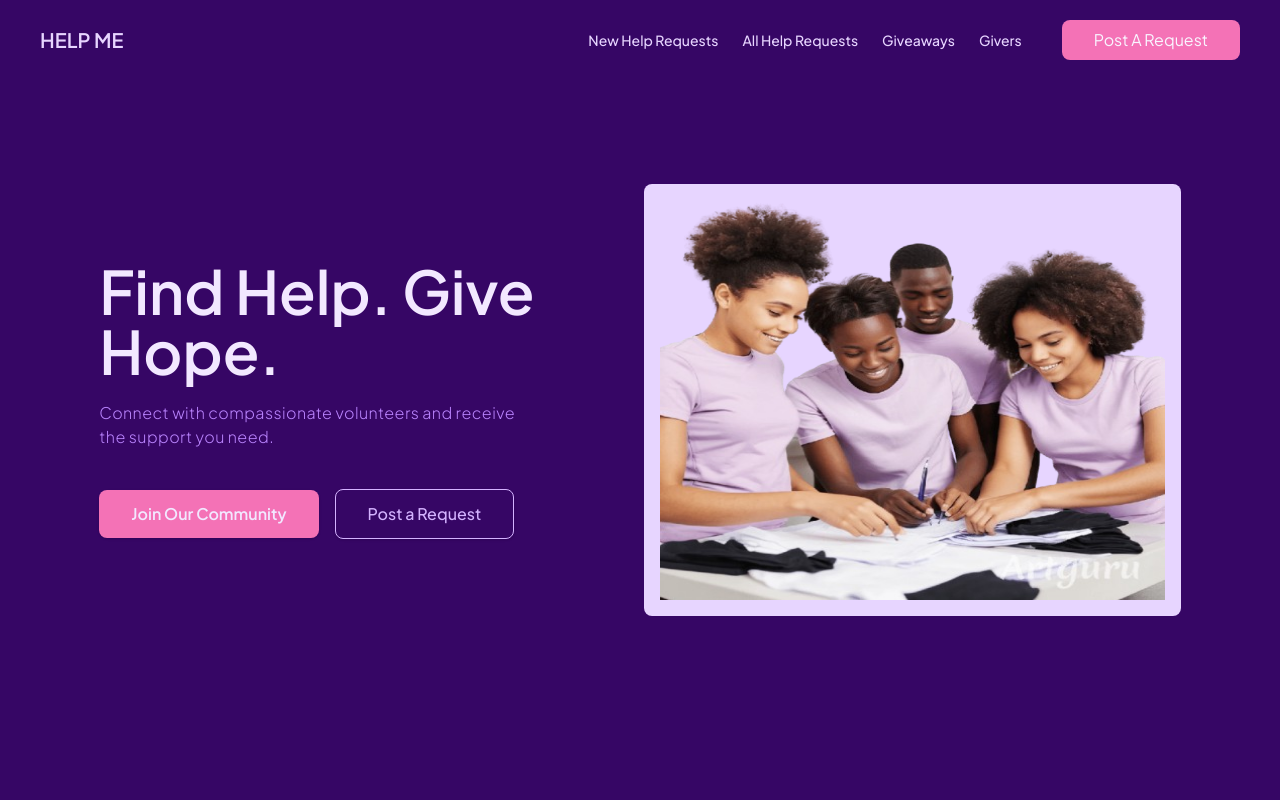
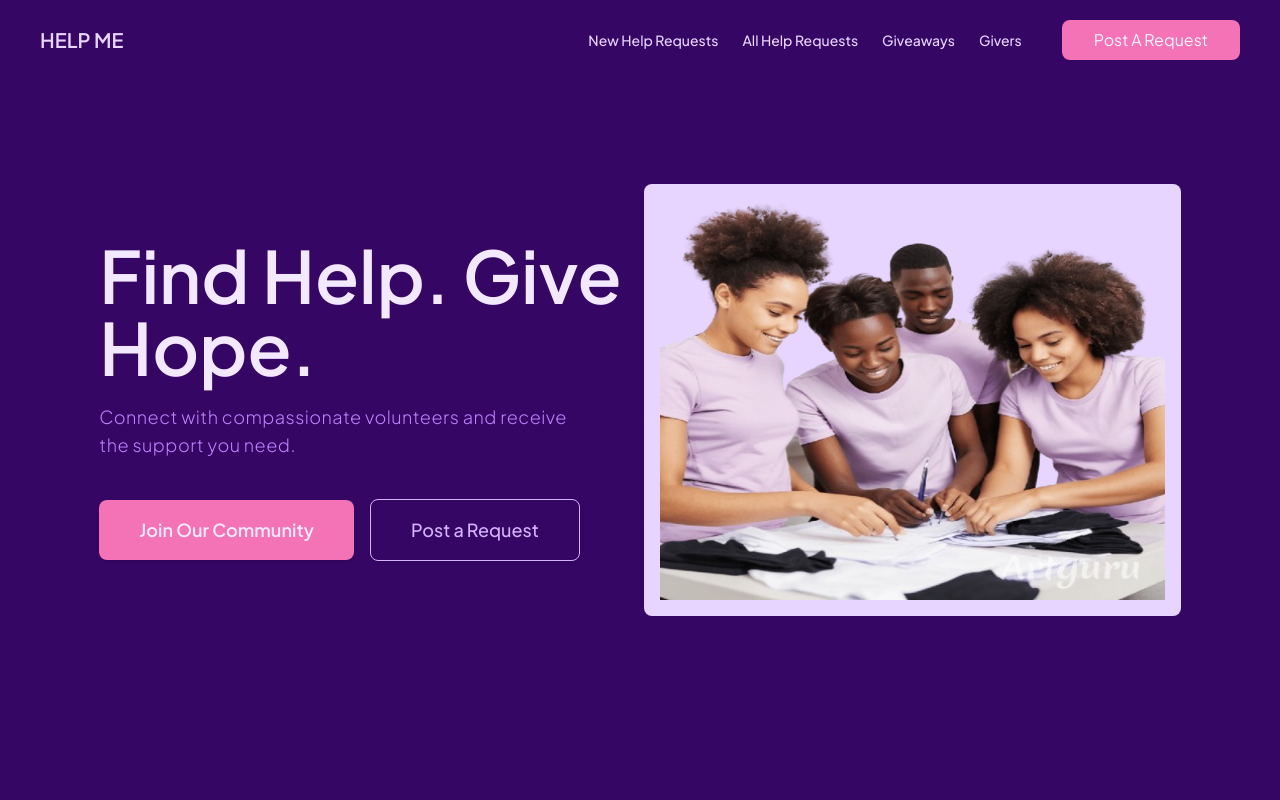
Before and after one commit to Idomason/helpMe, a React (Vite) app in the folder client/: page / in a window 1280 px wide. Shown: the top 800 px of the page. Built offline with nearby package versions, Linux system fonts and the light colour scheme.

Commit message:
work on the Hero component

```diff
--- a/client/src/components/Hero/Hero.tsx
+++ b/client/src/components/Hero/Hero.tsx
@@ -7,23 +7,23 @@ export default function Hero() {
         <div className="grid grid-cols-1 items-center gap-2 md:grid-cols-2">
           {/* Text */}
           <div>
-            <h1 className="text-5xl font-semibold leading-tight text-helpMe-100 lg:text-6xl">
+            <h1 className="text-5xl font-semibold leading-tight text-helpMe-100 lg:text-6xl xl:text-7xl">
               Find Help. Give <br />
               Hope.
             </h1>
-            <p className="text-md py-5 font-light tracking-wide text-helpMe-400">
+            <p className="text-md py-5 font-light tracking-wide text-helpMe-400 xl:text-lg">
               Connect with compassionate volunteers and receive <br />
               the support you need.
             </p>
             <div className="flex items-center justify-center space-x-2 pt-5 md:justify-start md:space-x-4">
               <Link
-                className="transform rounded-lg bg-pink-400 px-8 py-3 font-semibold text-helpMe-100 shadow transition-all duration-300 ease-in-out hover:bg-pink-600 hover:text-helpMe-100"
+                className="transform rounded-lg bg-pink-400 px-8 py-3 font-semibold text-helpMe-100 shadow transition-all duration-300 ease-in-out hover:bg-pink-600 hover:text-helpMe-100 xl:px-10 xl:py-4 xl:text-lg"
                 to={"/register"}
               >
                 Join Our Community
               </Link>
               <Link
-                className="border-1 transform rounded-lg border border-helpMe-300 px-8 py-3 font-medium text-helpMe-300 shadow transition-all duration-300 ease-in-out hover:border-helpMe-600 hover:text-helpMe-600"
+                className="border-1 transform rounded-lg border border-helpMe-300 px-8 py-3 font-medium text-helpMe-300 shadow transition-all duration-300 ease-in-out hover:border-helpMe-600 hover:text-helpMe-600 xl:px-10 xl:py-4 xl:text-lg"
                 to={"/request"}
               >
                 Post a Request
```
